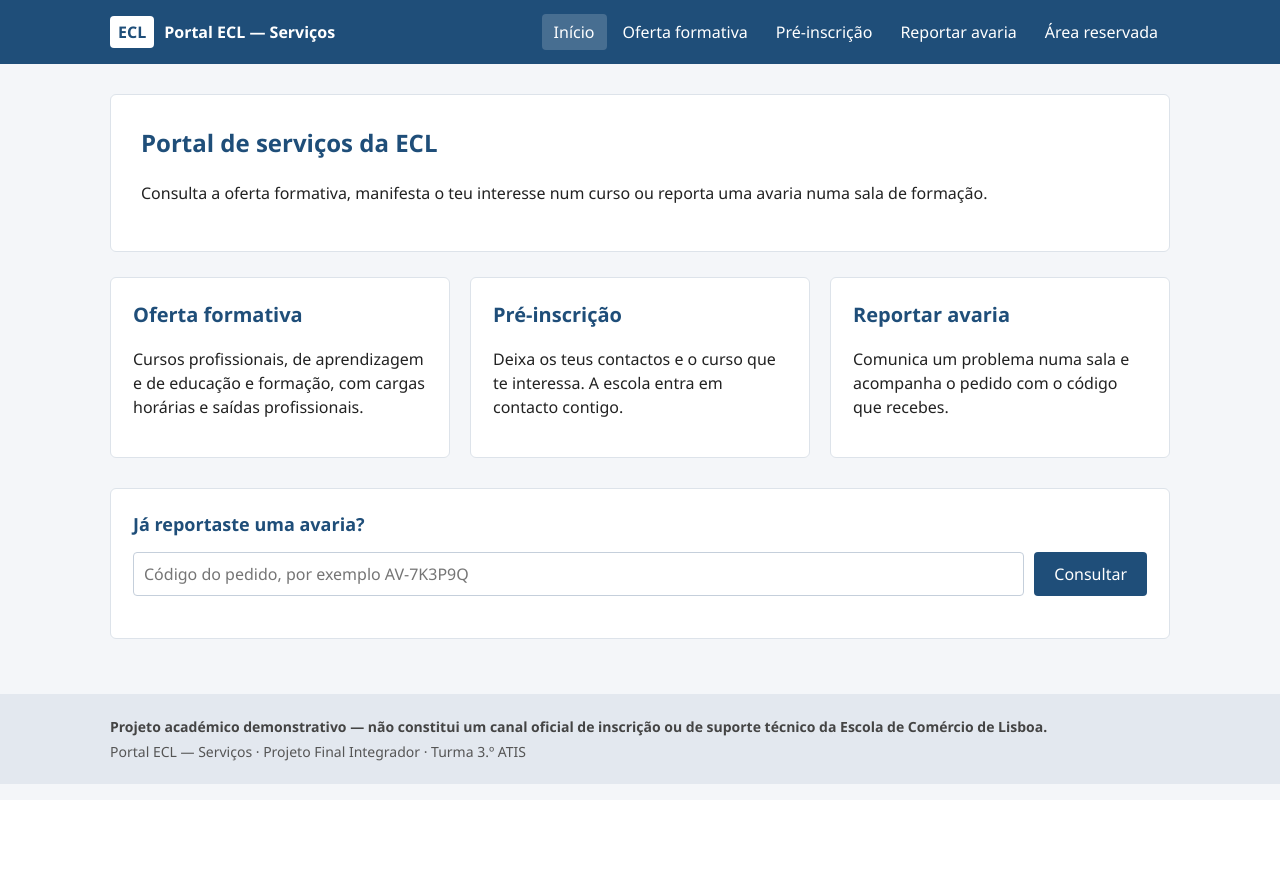
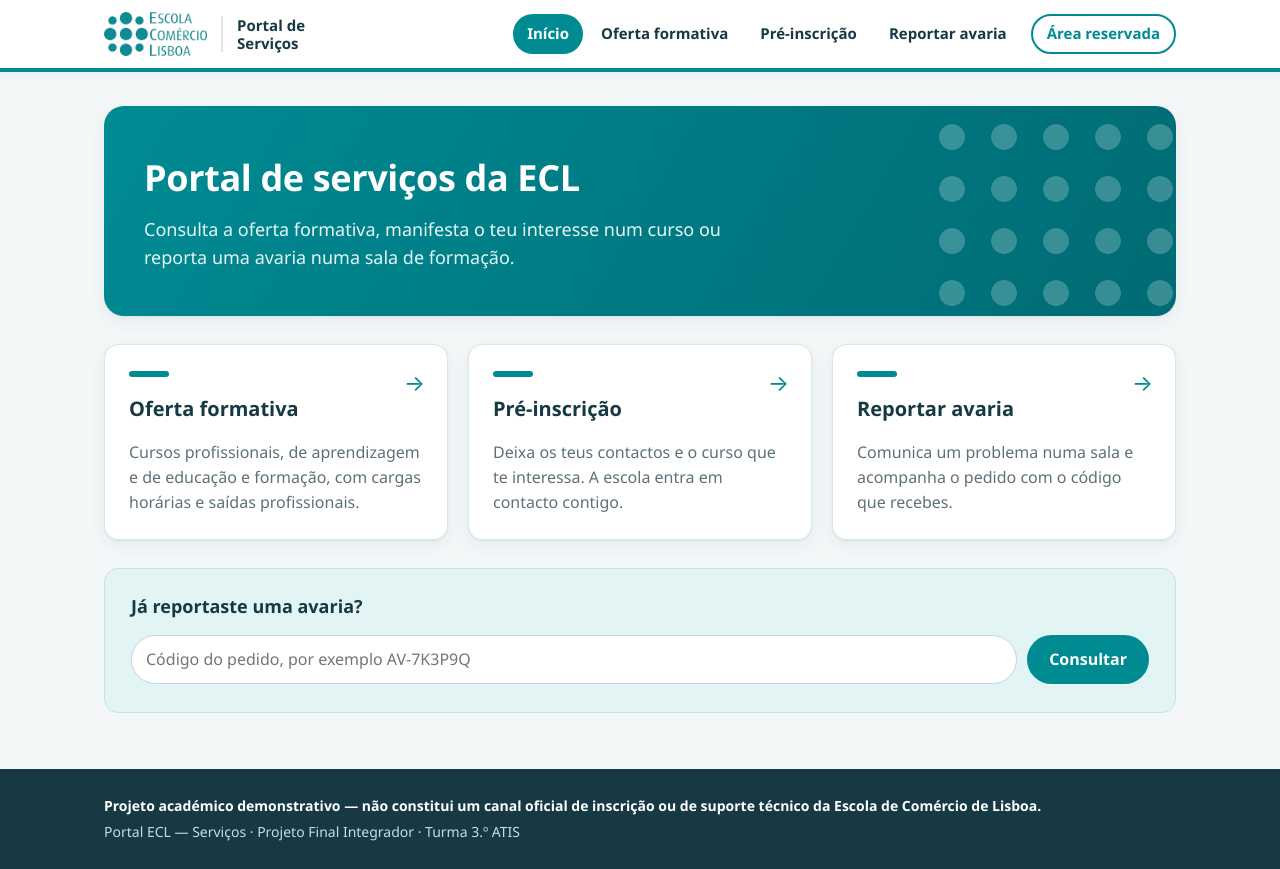
Before and after one commit to 5781-tiago/Projeto-de-Introdu-o, a Java web app: page / in a window 1280 px wide. Before the commit the page ends 784 px from the top, so only its background shows below. Run offline with Tomcat 11, a stand-in JSP engine, Linux system fonts and the light colour scheme.

Commit message:
Novo visual do portal com as cores e o logótipo da ECL

```diff
--- a/portal-ecl/src/main/webapp/WEB-INF/views/includes/cabecalho.jspf
+++ b/portal-ecl/src/main/webapp/WEB-INF/views/includes/cabecalho.jspf
@@ -10,8 +10,8 @@
 <header class="topo">
     <div class="contentor topo-conteudo">
         <a class="marca" href="${pageContext.request.contextPath}/inicio">
-            <span class="marca-sigla">ECL</span>
-            <span class="marca-nome">Portal ECL — Serviços</span>
+            <img class="marca-logo" src="${pageContext.request.contextPath}/img/logo-ecl.png" alt="Escola de Comércio de Lisboa">
+            <span class="marca-nome">Portal de<br>Serviços</span>
         </a>
         <input type="checkbox" id="menu-abrir" class="menu-abrir" aria-label="Abrir menu">
         <label for="menu-abrir" class="menu-botao">Menu</label>
--- a/portal-ecl/src/main/webapp/css/estilo.css
+++ b/portal-ecl/src/main/webapp/css/estilo.css
@@ -1,100 +1,174 @@
 * { box-sizing: border-box; }
 
 :root {
-    --azul: #1f4e79;
-    --azul-escuro: #163a5a;
-    --azul-claro: #e8eef6;
-    --fundo: #f4f6f9;
-    --borda: #dde3ea;
-    --texto: #222;
-    --cinza: #666;
-    --vermelho: #c62828;
-    --verde: #2e7d32;
-    --laranja: #e07b00;
+    --verde: #008b93;
+    --verde-escuro: #00707a;
+    --azul: #163944;
+    --verde-claro: #e3f4f5;
+    --fundo: #f3f7f8;
+    --borda: #dbe6e8;
+    --texto: #1d2b31;
+    --cinza: #5f7178;
+    --vermelho: #c0362c;
+    --verde-ok: #1d7a46;
+    --laranja: #c26a00;
+    --sombra: 0 1px 2px rgba(22, 57, 68, 0.06), 0 6px 18px rgba(22, 57, 68, 0.06);
+    --raio: 14px;
 }
 
 body {
     margin: 0;
-    font-family: "Segoe UI", Arial, sans-serif;
+    font-family: "Segoe UI", system-ui, -apple-system, Arial, sans-serif;
     color: var(--texto);
     background: var(--fundo);
-    line-height: 1.5;
+    line-height: 1.55;
 }
 
-a { color: var(--azul); }
+a { color: var(--verde); }
 
-.contentor { max-width: 1100px; margin: 0 auto; padding: 0 20px; }
+.contentor { max-width: 1120px; margin: 0 auto; padding: 0 24px; }
 
-main.contentor { padding-top: 30px; padding-bottom: 50px; min-height: calc(100vh - 170px); }
+main.contentor { padding-top: 34px; padding-bottom: 56px; min-height: calc(100vh - 190px); }
 
-h1 { color: var(--azul); margin-top: 0; }
+h1 { color: var(--azul); margin-top: 0; font-size: 30px; letter-spacing: -0.01em; }
 
-.subtitulo { color: var(--cinza); margin-top: -10px; margin-bottom: 25px; }
+.subtitulo { color: var(--cinza); margin-top: -8px; margin-bottom: 26px; }
 
-.topo { background: var(--azul); color: #fff; }
+.topo {
+    background: #fff;
+    border-bottom: 4px solid var(--verde);
+    box-shadow: 0 2px 10px rgba(22, 57, 68, 0.06);
+    position: sticky;
+    top: 0;
+    z-index: 10;
+}
 
 .topo-conteudo {
     display: flex;
     align-items: center;
     justify-content: space-between;
     flex-wrap: wrap;
-    gap: 10px;
-    padding-top: 14px;
-    padding-bottom: 14px;
+    gap: 12px;
+    padding-top: 12px;
+    padding-bottom: 12px;
 }
 
-.marca { display: flex; align-items: center; gap: 10px; color: #fff; text-decoration: none; }
+.marca { display: flex; align-items: center; gap: 14px; color: var(--azul); text-decoration: none; }
 
-.marca-sigla { background: #fff; color: var(--azul); font-weight: bold; padding: 4px 8px; border-radius: 4px; }
+.marca-logo { height: 44px; width: auto; display: block; }
 
-.marca-nome { font-weight: 600; }
+.marca-sigla { display: none; }
 
-.menu { display: flex; flex-wrap: wrap; gap: 4px; }
+.marca-nome {
+    font-weight: 700;
+    font-size: 15px;
+    padding-left: 14px;
+    border-left: 2px solid var(--borda);
+    line-height: 1.2;
+}
 
-.menu a { color: #fff; text-decoration: none; padding: 6px 12px; border-radius: 4px; }
+.menu { display: flex; flex-wrap: wrap; gap: 4px; align-items: center; }
 
-.menu a:hover, .menu a.ativo { background: rgba(255, 255, 255, 0.18); }
+.menu a {
+    color: var(--azul);
+    text-decoration: none;
+    padding: 8px 14px;
+    border-radius: 999px;
+    font-weight: 600;
+    font-size: 15px;
+}
+
+.menu a:hover { background: var(--verde-claro); }
+
+.menu a.ativo { background: var(--verde); color: #fff; }
+
+.menu a:last-child { border: 2px solid var(--verde); color: var(--verde); padding: 6px 14px; margin-left: 6px; }
+
+.menu a:last-child.ativo, .menu a:last-child:hover { background: var(--verde); color: #fff; }
 
 .menu-abrir, .menu-botao { display: none; }
 
-.rodape { background: #e3e8ef; color: #555; font-size: 14px; padding: 18px 0; }
+.rodape { background: var(--azul); color: #c9dde1; font-size: 14px; padding: 22px 0; }
 
 .rodape p { margin: 4px 0; }
 
-.rodape .aviso { font-weight: 600; color: #444; }
+.rodape .aviso { font-weight: 600; color: #fff; }
 
 .destaque {
-    background: #fff;
-    padding: 30px;
-    border-radius: 6px;
-    margin-bottom: 25px;
-    border: 1px solid var(--borda);
+    position: relative;
+    overflow: hidden;
+    background: linear-gradient(120deg, var(--verde) 0%, #006b74 100%);
+    color: #fff;
+    padding: 44px 40px;
+    border-radius: 20px;
+    margin-bottom: 28px;
+    box-shadow: var(--sombra);
 }
+
+.destaque::after {
+    content: "";
+    position: absolute;
+    right: -10px;
+    top: 50%;
+    width: 260px;
+    height: 200px;
+    transform: translateY(-50%);
+    background-image: radial-gradient(circle, rgba(255, 255, 255, 0.22) 34%, transparent 36%);
+    background-size: 52px 52px;
+}
+
+.destaque h1 { color: #fff; font-size: 36px; margin-bottom: 10px; max-width: 640px; }
+
+.destaque p { font-size: 18px; max-width: 600px; margin: 0; color: #e6f6f7; }
 
 .cartoes { display: grid; grid-template-columns: repeat(auto-fit, minmax(250px, 1fr)); gap: 20px; }
 
 .cartao {
     display: block;
+    position: relative;
     background: #fff;
-    padding: 22px;
-    border-radius: 6px;
+    padding: 26px 24px 24px;
+    border-radius: var(--raio);
     text-decoration: none;
     color: inherit;
     border: 1px solid var(--borda);
-    transition: border-color 0.2s, transform 0.2s;
+    box-shadow: var(--sombra);
+    transition: transform 0.2s, box-shadow 0.2s, border-color 0.2s;
 }
 
-.cartao:hover { border-color: var(--azul); transform: translateY(-2px); }
+.cartao::before {
+    content: "";
+    display: block;
+    width: 40px;
+    height: 6px;
+    border-radius: 3px;
+    background: var(--verde);
+    margin-bottom: 16px;
+}
+
+.cartao::after { content: "→"; position: absolute; right: 22px; top: 20px; color: var(--verde); font-size: 22px; transition: transform 0.2s; }
+
+.cartao:hover { transform: translateY(-3px); border-color: var(--verde); box-shadow: 0 10px 26px rgba(0, 139, 147, 0.16); }
+
+.cartao:hover::after { transform: translateX(4px); }
 
 .cartao h2 { margin-top: 0; color: var(--azul); font-size: 20px; }
 
-.consulta-rapida { margin-top: 30px; background: #fff; padding: 22px; border-radius: 6px; border: 1px solid var(--borda); }
+.cartao p { color: var(--cinza); margin-bottom: 0; }
+
+.consulta-rapida {
+    margin-top: 28px;
+    background: var(--verde-claro);
+    padding: 24px 26px;
+    border-radius: var(--raio);
+    border: 1px solid #c3e5e7;
+}
 
 .consulta-rapida h2 { margin-top: 0; font-size: 18px; color: var(--azul); }
 
-.linha-pesquisa { display: flex; gap: 10px; flex-wrap: wrap; margin-bottom: 20px; }
+.linha-pesquisa { display: flex; gap: 10px; flex-wrap: wrap; margin-bottom: 4px; }
 
-.linha-pesquisa input { flex: 1; min-width: 200px; padding: 9px 10px; border: 1px solid #c5cfdb; border-radius: 4px; font: inherit; }
+.linha-pesquisa input { flex: 1; min-width: 200px; padding: 11px 14px; border: 1px solid #c3d4d8; border-radius: 999px; font: inherit; background: #fff; }
 
 .linha-pesquisa .botao { margin-top: 0; }
 
@@ -210,80 +323,87 @@ h1 { color: var(--azul); margin-top: 0; }
     gap: 8px;
     align-items: flex-start;
     margin-top: 10px;
+    color: var(--texto);
 }
 
-.formulario label.caixa input, .formulario label.opcao input { margin-top: 5px; }
+.formulario label.caixa input, .formulario label.opcao input { margin-top: 5px; accent-color: var(--verde); }
 
-.prioridades { border: 1px solid var(--borda); border-radius: 4px; margin-top: 18px; padding: 10px 15px 15px; }
+.prioridades { border: 1px solid var(--borda); border-radius: 12px; margin-top: 18px; padding: 10px 16px 16px; }
 
-.prioridades legend { font-weight: 600; padding: 0 5px; }
+.prioridades legend { font-weight: 600; padding: 0 6px; color: var(--azul); }
 
-.privacidade { background: var(--fundo); border-radius: 4px; padding: 5px 15px 15px; margin-top: 20px; }
+.privacidade { background: var(--verde-claro); border-radius: 12px; padding: 6px 16px 16px; margin-top: 22px; }
 
-.privacidade h2 { font-size: 16px; margin-bottom: 5px; }
+.privacidade h2 { font-size: 16px; margin-bottom: 5px; color: var(--azul); }
 
-.privacidade p { font-size: 14px; color: #444; margin-top: 0; }
+.privacidade p { font-size: 14px; color: #3d5258; margin-top: 0; }
 
-.linha { display: grid; grid-template-columns: 1fr 1fr; gap: 15px; }
+.linha { display: grid; grid-template-columns: 1fr 1fr; gap: 16px; }
 
-.opcional { font-weight: normal; color: #888; }
+.opcional { font-weight: normal; color: #8a9aa0; }
 
-.erro { display: block; color: var(--vermelho); font-size: 14px; margin-top: 3px; }
+.erro { display: block; color: var(--vermelho); font-size: 14px; margin-top: 4px; }
 
 .botao {
     display: inline-block;
-    background: var(--azul);
+    background: var(--verde);
     color: #fff;
     border: none;
-    padding: 10px 20px;
-    border-radius: 4px;
+    padding: 11px 22px;
+    border-radius: 999px;
     font: inherit;
+    font-weight: 600;
     cursor: pointer;
     text-decoration: none;
-    margin-top: 20px;
+    margin-top: 22px;
+    transition: background 0.2s, transform 0.1s;
 }
 
-.botao:hover { background: var(--azul-escuro); }
+.botao:hover { background: var(--verde-escuro); }
 
-.botao-secundario { background: #fff; color: var(--azul); border: 1px solid var(--azul); }
+.botao:active { transform: scale(0.98); }
 
-.botao-secundario:hover { background: var(--azul-claro); }
+.botao-secundario { background: #fff; color: var(--verde); border: 2px solid var(--verde); padding: 9px 20px; }
 
-.botao-pequeno { padding: 6px 12px; font-size: 14px; margin-top: 0; }
+.botao-secundario:hover { background: var(--verde-claro); }
+
+.botao-pequeno { padding: 6px 14px; font-size: 14px; margin-top: 0; }
+
+.botao-secundario.botao-pequeno { padding: 4px 12px; }
 
 .botao-largo { display: block; width: 100%; text-align: center; }
 
-.alerta { padding: 12px 16px; border-radius: 4px; margin-bottom: 20px; max-width: 720px; }
+.alerta { padding: 14px 18px; border-radius: 12px; margin-bottom: 20px; max-width: 740px; border-left-width: 5px !important; }
 
-.alerta-erro { background: #fdecea; color: #b71c1c; border: 1px solid #f5c2c0; }
+.alerta-erro { background: #fdeeec; color: #9e2a21; border: 1px solid #f3c6c1; }
 
-.alerta-sucesso { background: #e8f5e9; color: #1b5e20; border: 1px solid #b9dfbb; font-weight: 600; }
+.alerta-sucesso { background: #e6f5ec; color: #17603a; border: 1px solid #b6e0c6; font-weight: 600; }
 
-.alerta-aviso { background: #fff4e5; color: #8a4b00; border: 1px solid #ffd8a8; }
+.alerta-aviso { background: #fff4e3; color: #87500a; border: 1px solid #f6d5a3; }
 
-.resumo { background: #fff; padding: 25px; border-radius: 6px; border: 1px solid var(--borda); max-width: 720px; }
+.resumo { background: #fff; padding: 28px; border-radius: var(--raio); border: 1px solid var(--borda); box-shadow: var(--sombra); max-width: 740px; }
 
-.resumo dt, .ficha dt { font-weight: 600; margin-top: 10px; }
+.resumo dt, .ficha dt { font-weight: 600; margin-top: 12px; color: var(--cinza); font-size: 13px; text-transform: uppercase; letter-spacing: 0.03em; }
 
-.resumo dd, .ficha dd { margin: 0; white-space: pre-wrap; }
+.resumo dd, .ficha dd { margin: 2px 0 0; white-space: pre-wrap; }
 
 .codigo-pedido { font-size: 18px; margin-top: 0; }
 
-.codigo-pedido strong { font-family: Consolas, monospace; background: var(--azul-claro); padding: 2px 8px; border-radius: 4px; }
+.codigo-pedido strong { font-family: Consolas, monospace; background: var(--azul); color: #fff; padding: 4px 12px; border-radius: 8px; letter-spacing: 0.05em; }
 
-.estado { display: inline-block; padding: 2px 10px; border-radius: 10px; font-size: 14px; font-weight: 600; background: var(--azul-claro); color: var(--azul); }
+.estado { display: inline-block; padding: 3px 11px; border-radius: 999px; font-size: 13px; font-weight: 600; background: var(--verde-claro); color: var(--verde-escuro); }
 
-.estado-resolvida { background: #e8f5e9; color: var(--verde); }
+.estado-resolvida { background: #e6f5ec; color: var(--verde-ok); }
 
-.prioridade { display: inline-block; padding: 2px 8px; border-radius: 10px; font-size: 13px; font-weight: 600; }
+.prioridade { display: inline-block; padding: 3px 10px; border-radius: 999px; font-size: 12px; font-weight: 700; }
 
-.prioridade-elevada { background: #fdecea; color: var(--vermelho); }
+.prioridade-elevada { background: #fdeeec; color: var(--vermelho); }
 
-.prioridade-normal { background: #fff4e5; color: #8a4b00; }
+.prioridade-normal { background: #fff4e3; color: #87500a; }
 
-.prioridade-baixa { background: #eef1f4; color: #555; }
+.prioridade-baixa { background: #eef2f3; color: #55666c; }
 
-.caixa-login { max-width: 420px; margin: 0 auto; }
+.caixa-login { max-width: 430px; margin: 10px auto 0; }
 
 .barra-gestao {
     display: flex;
```
Also changed, not shown: other parts of portal-ecl/src/main/webapp/css/estilo.css (+123 -54 lines), portal-ecl/src/main/webapp/img/logo-ecl.png (added).
